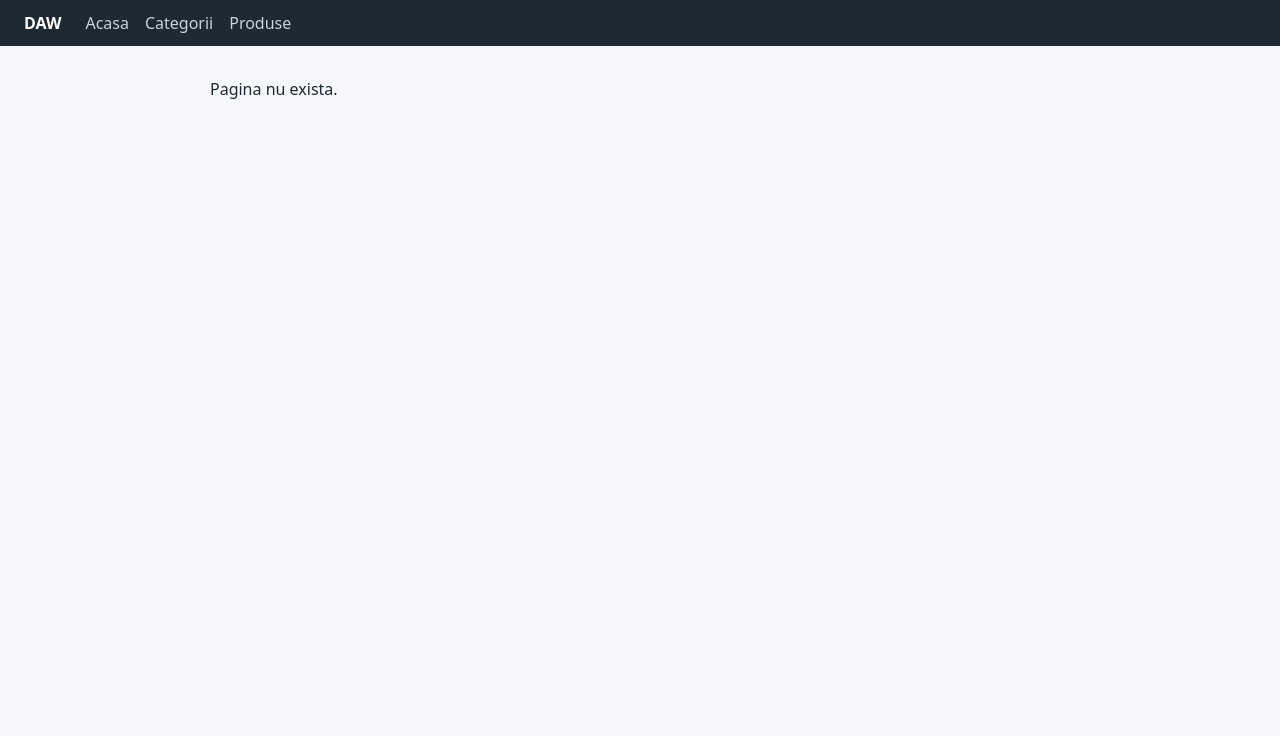
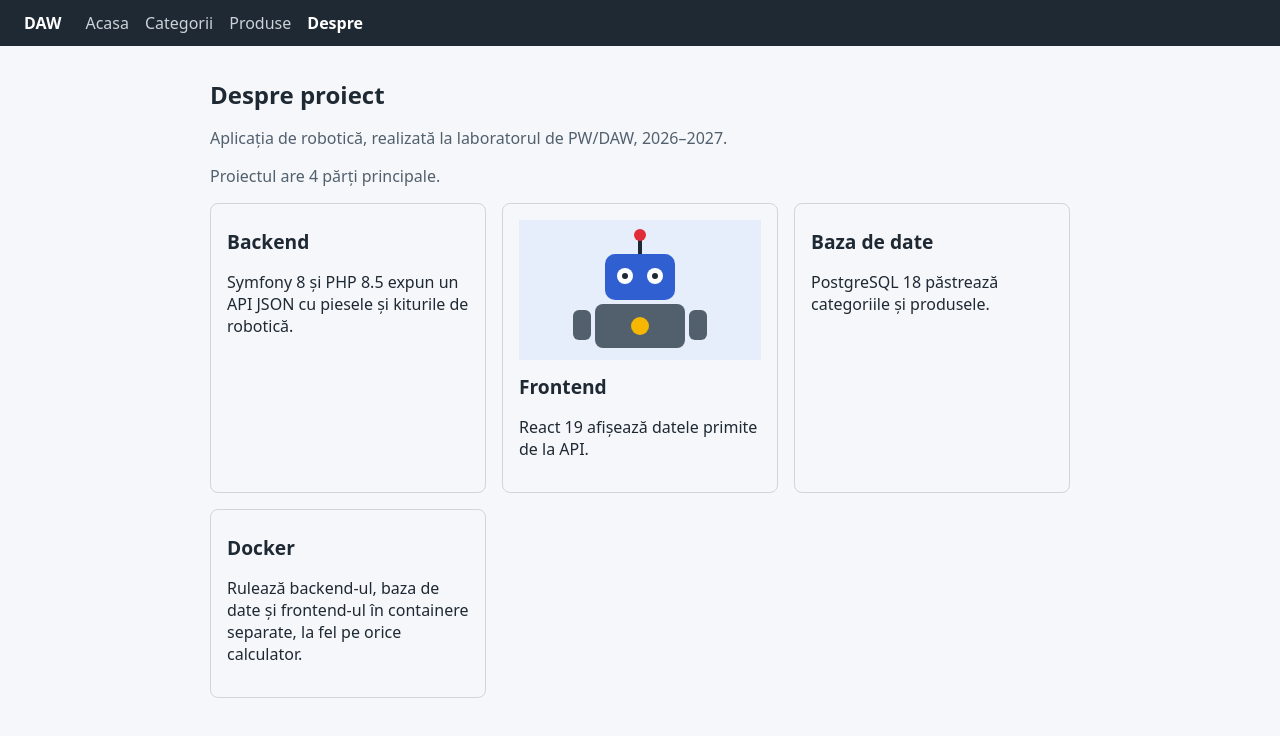
Before and after one commit to cezarpapara/daw-template-ifr2-2026-2027, a React (Vite) app in the folder frontend/app/: page /despre in a window 1280 px wide. Shown: the top 736 px of the page. Built offline with nearby package versions, Linux system fonts and the light colour scheme.

Commit message:
Laboratorul 04: componenta Card si pagina Despre

```diff
--- a/frontend/app/src/App.css
+++ b/frontend/app/src/App.css
@@ -136,3 +136,28 @@ button {
   padding: 4px 10px;
   font-size: 0.9rem;
 }
+
+/* Laboratorul 04: componenta Card si pagina Despre */
+.info-card-grid {
+  display: grid;
+  grid-template-columns: repeat(auto-fit, minmax(220px, 1fr));
+  gap: 1rem;
+  margin-top: 1rem;
+}
+
+.info-card {
+  border: 1px solid #d1d5db;
+  border-radius: 8px;
+  padding: 1rem;
+}
+
+.info-card-title {
+  margin: 0.5rem 0;
+  font-size: 1.2rem;
+}
+
+.info-card-image {
+  width: 100%;
+  height: 140px;
+  object-fit: cover;
+}
--- a/frontend/app/src/App.jsx
+++ b/frontend/app/src/App.jsx
@@ -3,6 +3,7 @@ import HomePage from './pages/HomePage.jsx'
 import CategoriesPage from './pages/CategoriesPage.jsx'
 import ProductsPage from './pages/ProductsPage.jsx'
 import ProductDetailsPage from './pages/ProductDetailsPage.jsx'
+import AboutPage from './pages/AboutPage.jsx'
 import './App.css'
 
 // Structura comuna a tuturor paginilor: meniul de sus + pagina curenta
@@ -15,6 +16,7 @@ function App() {
           <NavLink to="/" end>Acasa</NavLink>
           <NavLink to="/categorii">Categorii</NavLink>
           <NavLink to="/produse">Produse</NavLink>
+          <NavLink to="/despre">Despre</NavLink>
         </nav>
       </header>
 
@@ -25,6 +27,7 @@ function App() {
           <Route path="/categorii" element={<CategoriesPage />} />
           <Route path="/produse" element={<ProductsPage />} />
           <Route path="/produse/:id" element={<ProductDetailsPage />} />
+          <Route path="/despre" element={<AboutPage />} />
           <Route path="*" element={<p>Pagina nu exista.</p>} />
         </Routes>
       </main>
--- /dev/null
+++ b/frontend/app/src/components/Card.jsx
@@ -0,0 +1,14 @@
+// Componenta reutilizabila: un card cu titlu, text si (optional) o imagine.
+// Primeste datele prin props; nu le modifica, doar le afiseaza.
+export default function Card({ title, text, image, imageAlt = '', children }) {
+  return (
+    <article className="info-card">
+      {image && (
+        <img className="info-card-image" src={image} alt={imageAlt} />
+      )}
+      <h2 className="info-card-title">{title}</h2>
+      <p>{text}</p>
+      {children}
+    </article>
+  )
+}
--- /dev/null
+++ b/frontend/app/src/components/PageTitle.jsx
@@ -0,0 +1,9 @@
+// Exercitiul 3: titlul unei pagini, cu un subtitlu optional
+export default function PageTitle({ title, subtitle }) {
+  return (
+    <>
+      <h1>{title}</h1>
+      {subtitle && <p className="subtitle">{subtitle}</p>}
+    </>
+  )
+}
--- /dev/null
+++ b/frontend/app/src/pages/AboutPage.jsx
@@ -0,0 +1,55 @@
+import Card from '../components/Card.jsx'
+import PageTitle from '../components/PageTitle.jsx'
+
+// Datele cardurilor: o lista de obiecte, fiecare cu un id unic
+const sections = [
+  {
+    id: 1,
+    title: 'Backend',
+    text: 'Symfony 8 și PHP 8.5 expun un API JSON cu piesele și kiturile de robotică.',
+  },
+  {
+    id: 2,
+    title: 'Frontend',
+    text: 'React 19 afișează datele primite de la API.',
+    // Exercitiul 2: imagine din folderul public/ (calea incepe cu /)
+    image: '/robot.svg',
+    imageAlt: 'Desen simplu al unui robot',
+  },
+  {
+    id: 3,
+    title: 'Baza de date',
+    text: 'PostgreSQL 18 păstrează categoriile și produsele.',
+  },
+  // Exercitiul 1: al patrulea element
+  {
+    id: 4,
+    title: 'Docker',
+    text: 'Rulează backend-ul, baza de date și frontend-ul în containere separate, la fel pe orice calculator.',
+  },
+]
+
+export default function AboutPage() {
+  return (
+    <section>
+      <PageTitle
+        title="Despre proiect"
+        subtitle="Aplicația de robotică, realizată la laboratorul de PW/DAW, 2026–2027."
+      />
+      {/* Exercitiul 5 (optional): numarul de sectiuni */}
+      <p className="muted">Proiectul are {sections.length} părți principale.</p>
+
+      <div className="info-card-grid">
+        {sections.map((section) => (
+          <Card
+            key={section.id}
+            title={section.title}
+            text={section.text}
+            image={section.image}
+            imageAlt={section.imageAlt}
+          />
+        ))}
+      </div>
+    </section>
+  )
+}
```
Also changed, not shown: frontend/app/public/robot.svg (added).
